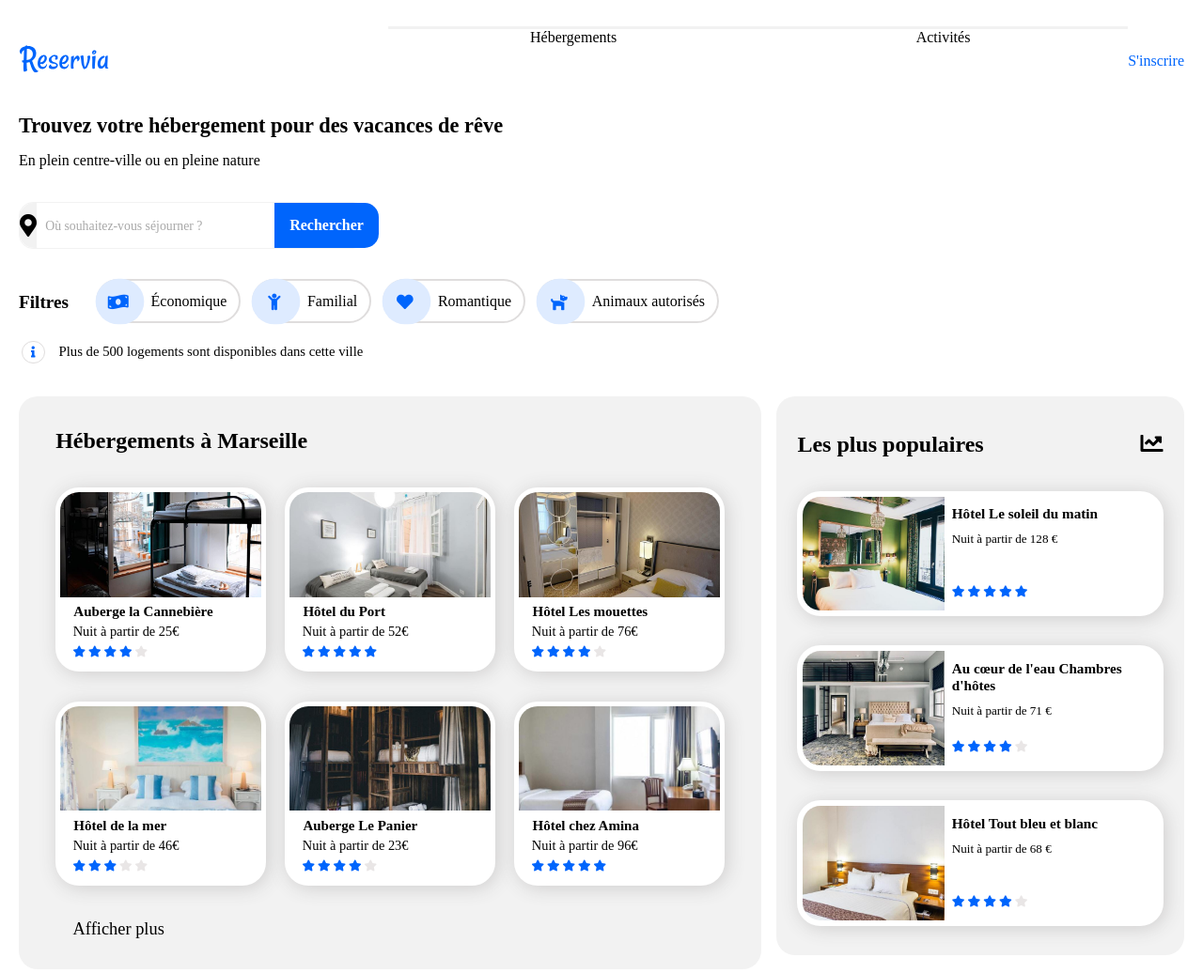
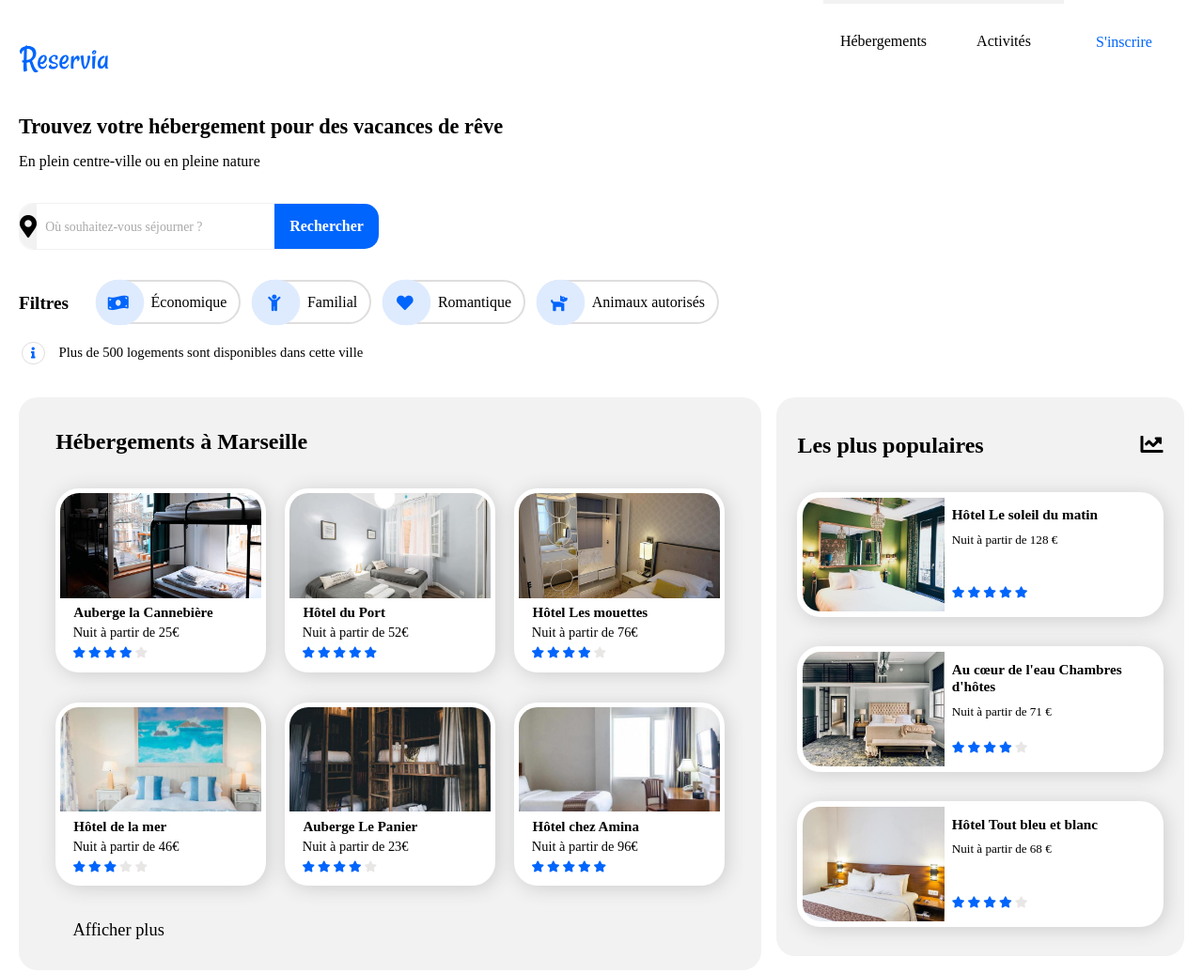
Before and after one commit to MaudNY/Aude-MelanieNYOUNG_P2_190521, a plain HTML site: page Reservia.html in a window 1280 px wide. Shown: the top 1036 px of the page at 94% size. Drawn offline with Linux system fonts and the light colour scheme; a web font is replaced by a local one.

Commit message:
Projet 2 / MEDIA QUERIES Avance Header

```diff
--- a/resolution_desktop_styles.css
+++ b/resolution_desktop_styles.css
@@ -9,7 +9,9 @@ h3
 
 header
 {
+    position: initial;
     padding-top: 0;
+    z-index: 0;
 }
 
 #flex-header
@@ -21,31 +23,41 @@ header
 
 #logo
 {
-    min-width: 0%;
+    min-width: 50%;
     padding: 2.5em 0 0 1.25em;
+    flex: 1;
     order: 1;
 }
 
 #bouton-insc
 {
-    padding: 2.5em 1.25em 0 0;
+    padding: 0 1.25em 0 0;
     font-size: 1em;
     font-family: Raleway-ExtraBold, serif, Arial;
     color: #0065FC;
-    text-align: right;
+    text-align: center;
+    flex: 2;
     order: 3;
 }
 
 #bouton-héb, #bouton-act
 {
-    min-width: 0%;
     color: black;
     margin: 0;
-    padding: 0 0 0.7em 0;
+    padding: 1.95em 0 2.3em 0;
     text-align: center;
-    border-top: 0.2em #f2f2f2 solid;
+    border-top: 0.25em #f2f2f2 solid;
     border-bottom: none;
+    flex: 2;
     order: 2;
+}
+
+@media screen and (min-width: 1140px)
+{
+    #bouton-héb, #bouton-act, #bouton-insc
+    {
+        max-width: 10%;
+    }
 }
 
 /* SECTION FORMULAIRE */
--- a/styles.css
+++ b/styles.css
@@ -98,7 +98,7 @@ header
 
 #logo
 {
-    min-width: 65%;
+    min-width: 40%;
     padding: 0 0 1.5em 1.25em;
     flex: 1;
 }
@@ -114,13 +114,12 @@ header
 
 #bouton-héb, #bouton-act
 {
-    min-width: 50%;
+    width: 50%;
     color: black;
     margin: 0;
     padding: 0 0 0.7em 0;
     text-align: center;
     border-bottom: 0.2em #f2f2f2 solid;
-    flex: 1;
 }
 
 /* SECTION FORMULAIRE */
```
